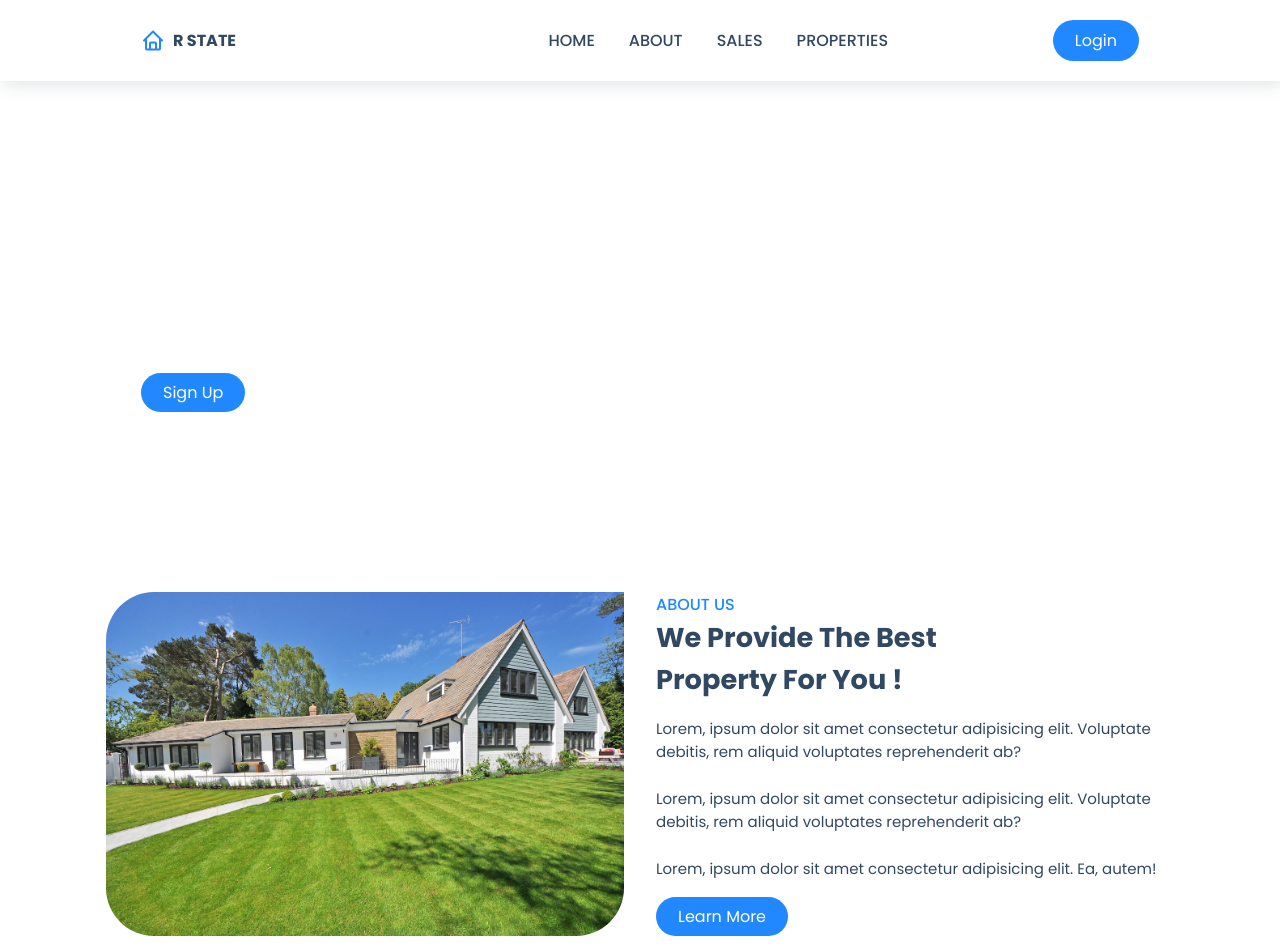
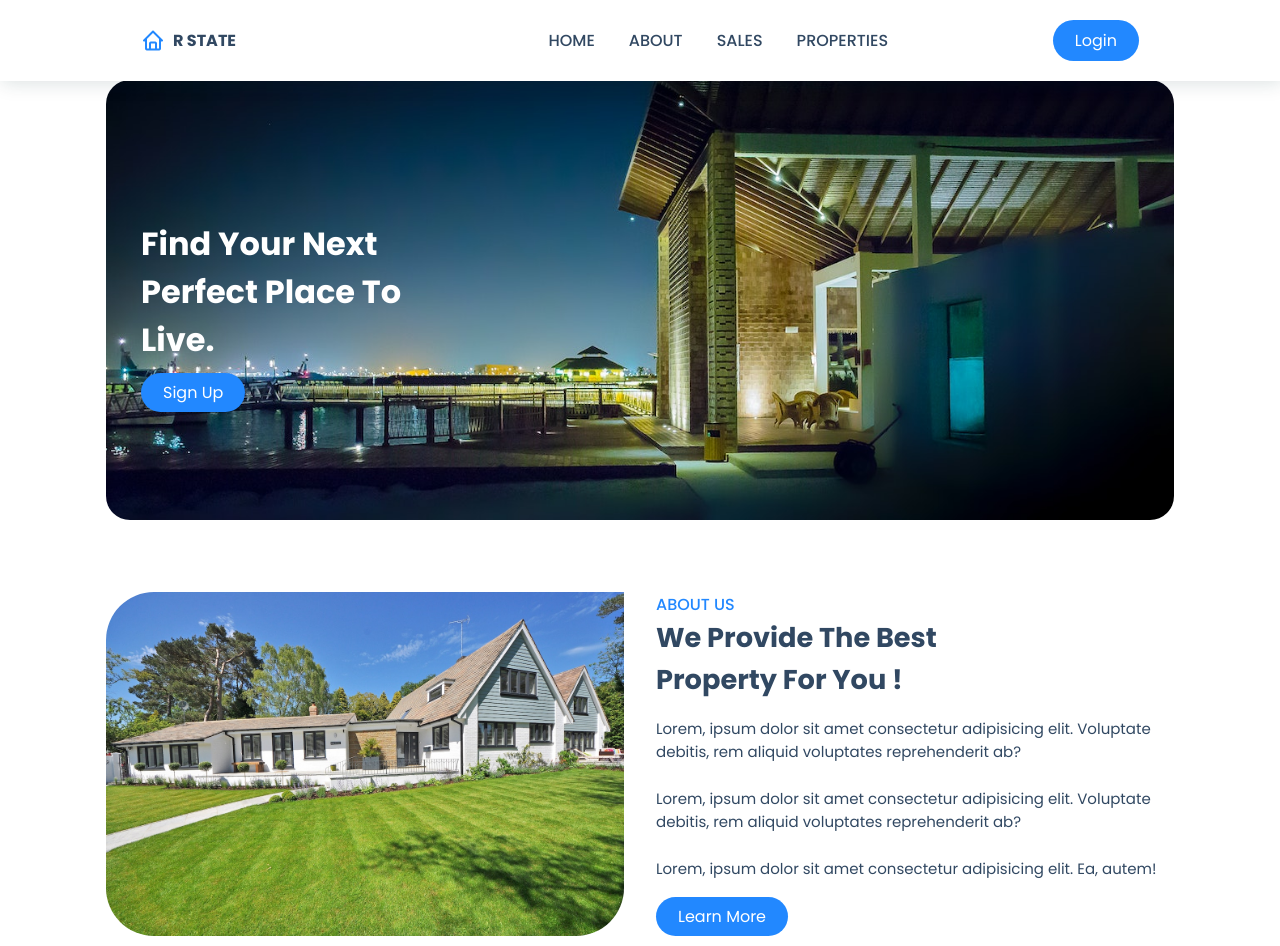
Before and after one commit to 1F3A/estate.github.io, a plain HTML site: page index.html in a window 1280 px wide. Shown: the top 946 px of the page. Drawn offline with nearby package versions, Linux system fonts and the light colour scheme.

Commit message:
Update style.css

```diff
--- a/style.css
+++ b/style.css
@@ -100,7 +100,7 @@ header {
 /* Home */
 .home {
     margin-top: 5rem;
-    background: url(images/estate8.jpg);
+    background: url(assets/images/estate8.jpg);
     background-size: cover;
     background-position: center;
     display: flex;
```
